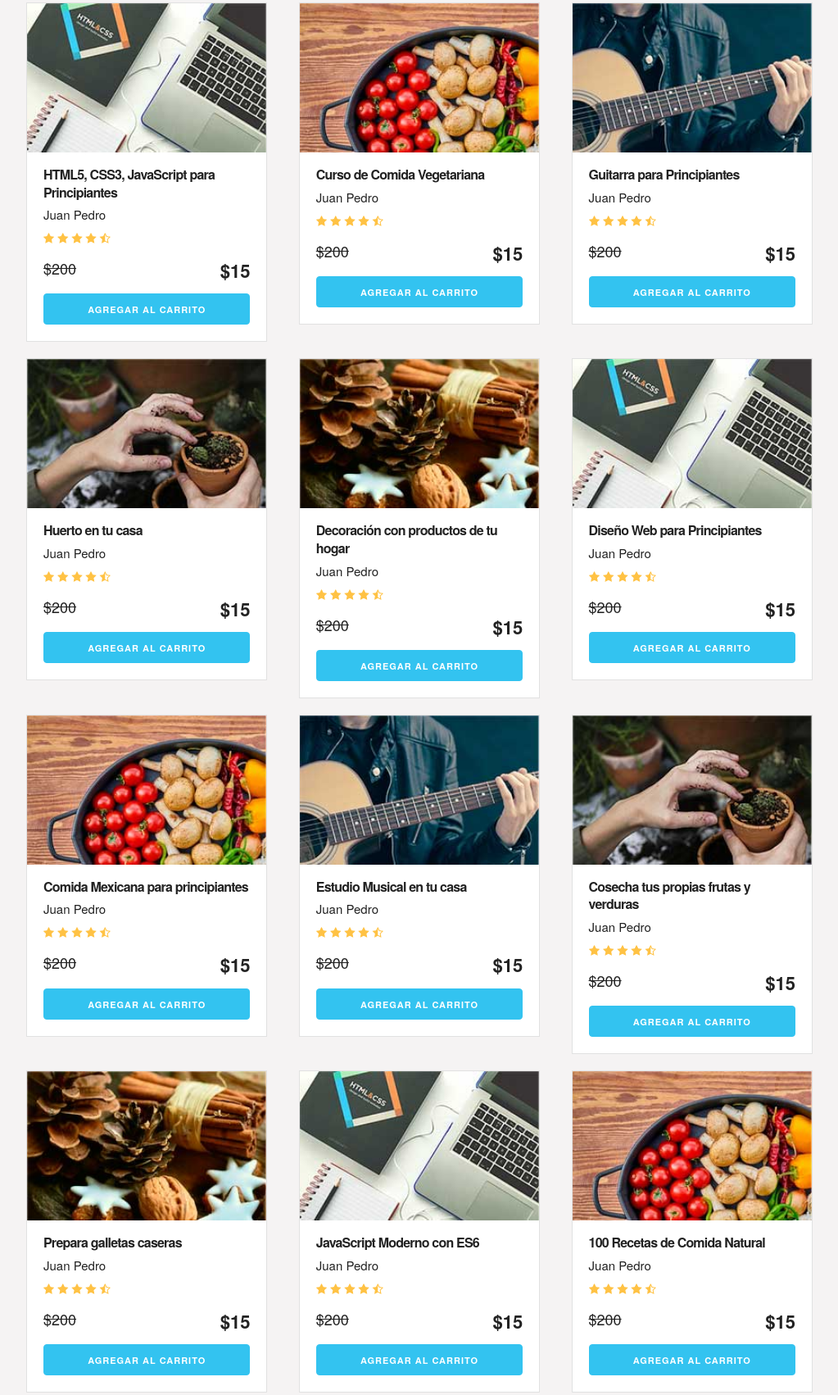
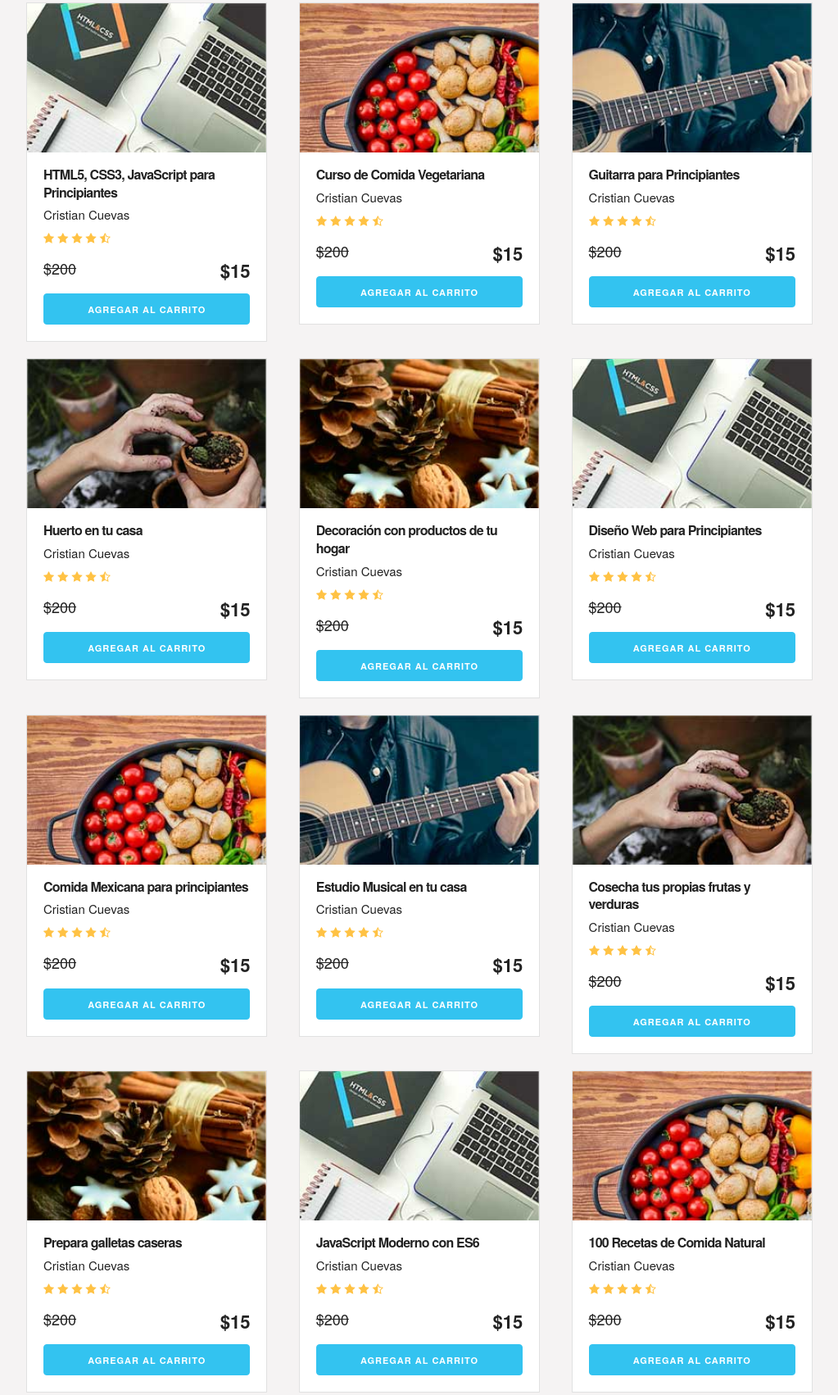
Before and after one commit to cristian-cuevas/proyectoCarrito, a plain HTML site: page PROYECTO-Carrito/index.html in a window 1280 px wide. Shown: the part 634-2336 px from the top of the page at 82% size, without its empty margins (128-1151 px from the left). Drawn offline with Linux system fonts and the light colour scheme.

Commit message:
revision ok

```diff
--- a/PROYECTO-Carrito/index.html
+++ b/PROYECTO-Carrito/index.html
@@ -90,7 +90,7 @@
                     <img src="img/curso1.jpg" class="imagen-curso u-full-width">
                     <div class="info-card">
                         <h4>HTML5, CSS3, JavaScript para Principiantes</h4>
-                        <p>Juan Pedro</p>
+                        <p>Cristian Cuevas</p>
                         <img src="img/estrellas.png">
                         <p class="precio">$200  <span class="u-pull-right ">$15</span></p>
                         <a href="#" class="u-full-width button-primary button input agregar-carrito" data-id="1">Agregar Al Carrito</a>
@@ -102,7 +102,7 @@
                         <img src="img/curso2.jpg" class="imagen-curso u-full-width">
                         <div class="info-card">
                             <h4>Curso de Comida Vegetariana</h4>
-                            <p>Juan Pedro</p>
+                            <p>Cristian Cuevas</p>
                             <img src="img/estrellas.png">
                             <p class="precio">$200  <span class="u-pull-right ">$15</span></p>
                             <a href="#" class="u-full-width button-primary button input agregar-carrito" data-id="2">Agregar Al Carrito</a>
@@ -114,7 +114,7 @@
                         <img src="img/curso3.jpg" class="imagen-curso u-full-width">
                         <div class="info-card">
                             <h4>Guitarra para Principiantes</h4>
-                            <p>Juan Pedro</p>
+                            <p>Cristian Cuevas</p>
                             <img src="img/estrellas.png">
                             <p class="precio">$200  <span class="u-pull-right ">$15</span></p>
                             <a href="#" class="u-full-width button-primary button input agregar-carrito" data-id="3">Agregar Al Carrito</a>
@@ -129,7 +129,7 @@
                     <img src="img/curso4.jpg" class="imagen-curso u-full-width">
                     <div class="info-card">
                         <h4>Huerto en tu casa</h4>
-                        <p>Juan Pedro</p>
+                        <p>Cristian Cuevas</p>
                         <img src="img/estrellas.png">
                         <p class="precio">$200  <span class="u-pull-right ">$15</span></p>
                         <a href="#" class="u-full-width button-primary button input agregar-carrito" data-id="4">Agregar Al Carrito</a>
@@ -141,7 +141,7 @@
                         <img src="img/curso5.jpg" class="imagen-curso u-full-width">
                         <div class="info-card">
                             <h4>Decoración con productos de tu hogar</h4>
-                            <p>Juan Pedro</p>
+                            <p>Cristian Cuevas</p>
                             <img src="img/estrellas.png">
                             <p class="precio">$200  <span class="u-pull-right ">$15</span></p>
                             <a href="#" class="u-full-width button-primary button input agregar-carrito" data-id="5">Agregar Al Carrito</a>
@@ -153,7 +153,7 @@
                         <img src="img/curso1.jpg" class="imagen-curso u-full-width">
                         <div class="info-card">
                             <h4>Diseño Web para Principiantes</h4>
-                            <p>Juan Pedro</p>
+                            <p>Cristian Cuevas</p>
                             <img src="img/estrellas.png">
                             <p class="precio">$200  <span class="u-pull-right ">$15</span></p>
                             <a href="#" class="u-full-width button-primary button input agregar-carrito" data-id="6">Agregar Al Carrito</a>
@@ -167,7 +167,7 @@
                     <img src="img/curso2.jpg" class="imagen-curso u-full-width">
                     <div class="info-card">
                         <h4>Comida Mexicana para principiantes</h4>
-                        <p>Juan Pedro</p>
+                        <p>Cristian Cuevas</p>
                         <img src="img/estrellas.png">
                         <p class="precio">$200  <span class="u-pull-right ">$15</span></p>
                         <a href="#" class="u-full-width button-primary button input agregar-carrito" data-id="7">Agregar Al Carrito</a>
@@ -179,7 +179,7 @@
                         <img src="img/curso3.jpg" class="imagen-curso u-full-width">
                         <div class="info-card">
                             <h4>Estudio Musical en tu casa</h4>
-                            <p>Juan Pedro</p>
+                            <p>Cristian Cuevas</p>
                             <img src="img/estrellas.png">
                             <p class="precio">$200  <span class="u-pull-right ">$15</span></p>
                             <a href="#" class="u-full-width button-primary button input agregar-carrito" data-id="8">Agregar Al Carrito</a>
@@ -191,7 +191,7 @@
                         <img src="img/curso4.jpg" class="imagen-curso u-full-width">
                         <div class="info-card">
                             <h4>Cosecha tus propias frutas y verduras</h4>
-                            <p>Juan Pedro</p>
+                            <p>Cristian Cuevas</p>
                             <img src="img/estrellas.png">
                             <p class="precio">$200  <span class="u-pull-right ">$15</span></p>
                             <a href="#" class="u-full-width button-primary button input agregar-carrito" data-id="9">Agregar Al Carrito</a>
@@ -205,7 +205,7 @@
                         <img src="img/curso5.jpg" class="imagen-curso u-full-width">
                         <div class="info-card">
                             <h4>Prepara galletas caseras</h4>
-                            <p>Juan Pedro</p>
+                            <p>Cristian Cuevas</p>
                             <img src="img/estrellas.png">
                             <p class="precio">$200  <span class="u-pull-right ">$15</span></p>
                             <a href="#" class="u-full-width button-primary button input agregar-carrito" data-id="10">Agregar Al Carrito</a>
@@ -217,7 +217,7 @@
                             <img src="img/curso1.jpg" class="imagen-curso u-full-width">
                             <div class="info-card">
                                 <h4>JavaScript Moderno con ES6</h4>
-                                <p>Juan Pedro</p>
+                                <p>Cristian Cuevas</p>
                                 <img src="img/estrellas.png">
                                 <p class="precio">$200  <span class="u-pull-right ">$15</span></p>
                                 <a href="#" class="u-full-width button-primary button input agregar-carrito" data-id="11">Agregar Al Carrito</a>
@@ -229,7 +229,7 @@
                             <img src="img/curso2.jpg" class="imagen-curso u-full-width">
                             <div class="info-card">
                                 <h4>100 Recetas de Comida Natural</h4>
-                                <p>Juan Pedro</p>
+                                <p>Cristian Cuevas</p>
                                 <img src="img/estrellas.png">
                                 <p class="precio">$200  <span class="u-pull-right ">$15</span></p>
                                 <a href="#" class="u-full-width button-primary button input agregar-carrito" data-id="12">Agregar Al Carrito</a>
```
